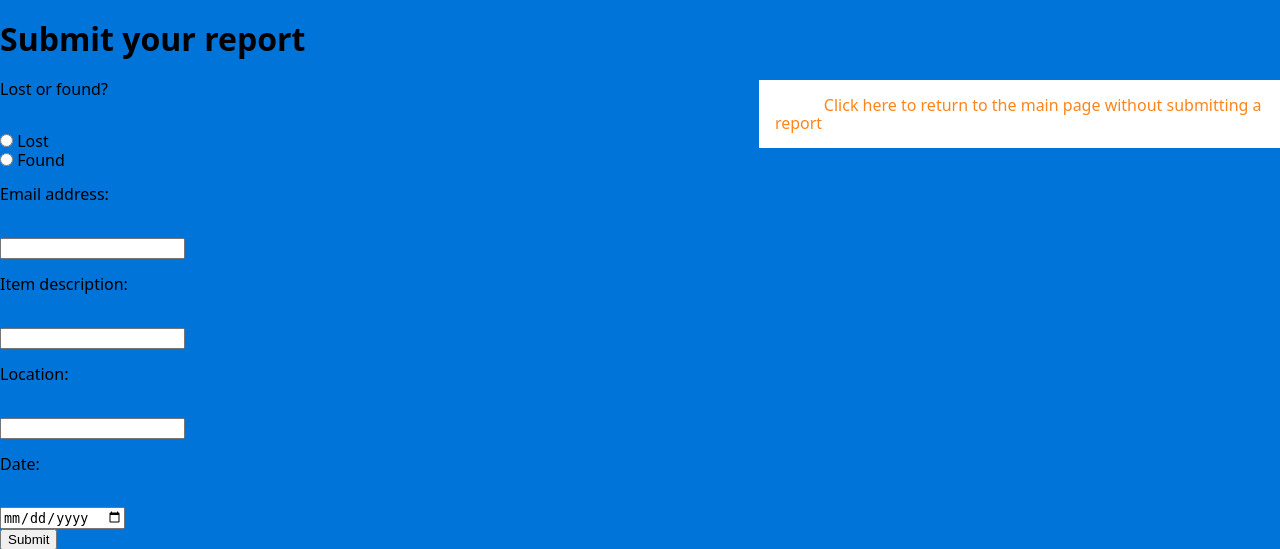
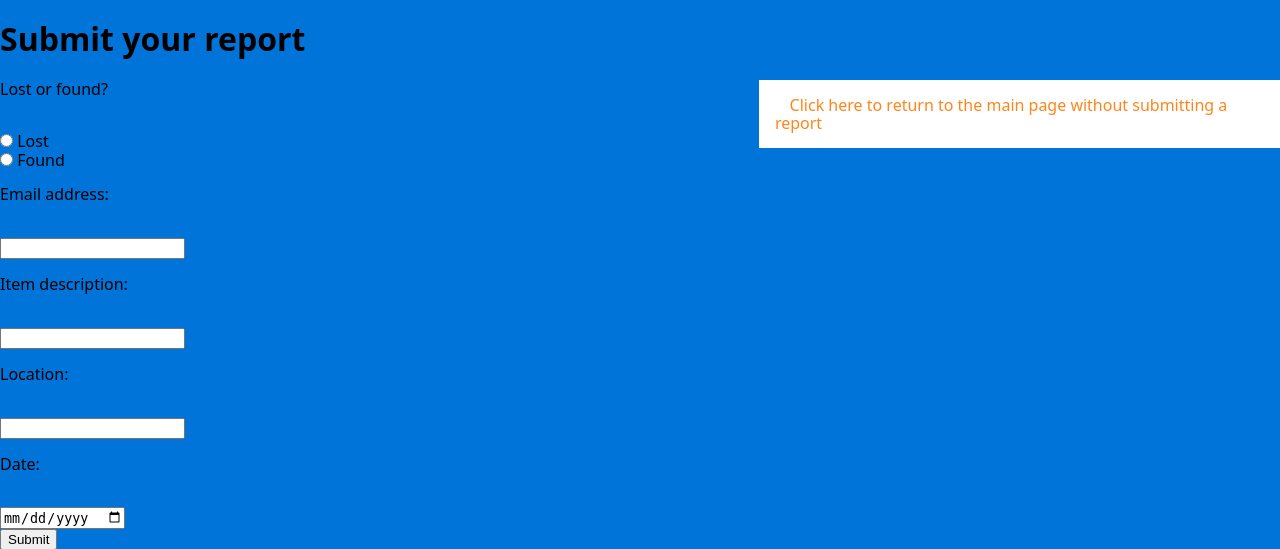
Before and after one commit to kacperlsky/2018-Sheffield-Hackathlon, a PHP site: page /InputPage.html in a window 1280 px wide. Shown: the top 549 px of the page. Run offline with PHP 8.4, Linux system fonts and the light colour scheme; some libraries are stand-ins or nearby versions.

Commit message:
Update css/ReuniteStyleSheet.css

```diff
--- a/css/ReuniteStyleSheet.css
+++ b/css/ReuniteStyleSheet.css
@@ -36,7 +36,8 @@ nav a {
 	outline: 5px;
 	color: #FF851B;	/* steelblue; */
 	text-decoration: none;
-	padding: 10%;
+	padding: 3%;
+	border: 5px;
 
 
 }
@@ -44,7 +45,7 @@ nav a:hover{
 	background-color: #FF851B;
 	display: inline-block;
 	color: #ffffff;
-	padding: 10%;
+	padding: 3;
 
 
 }
```
